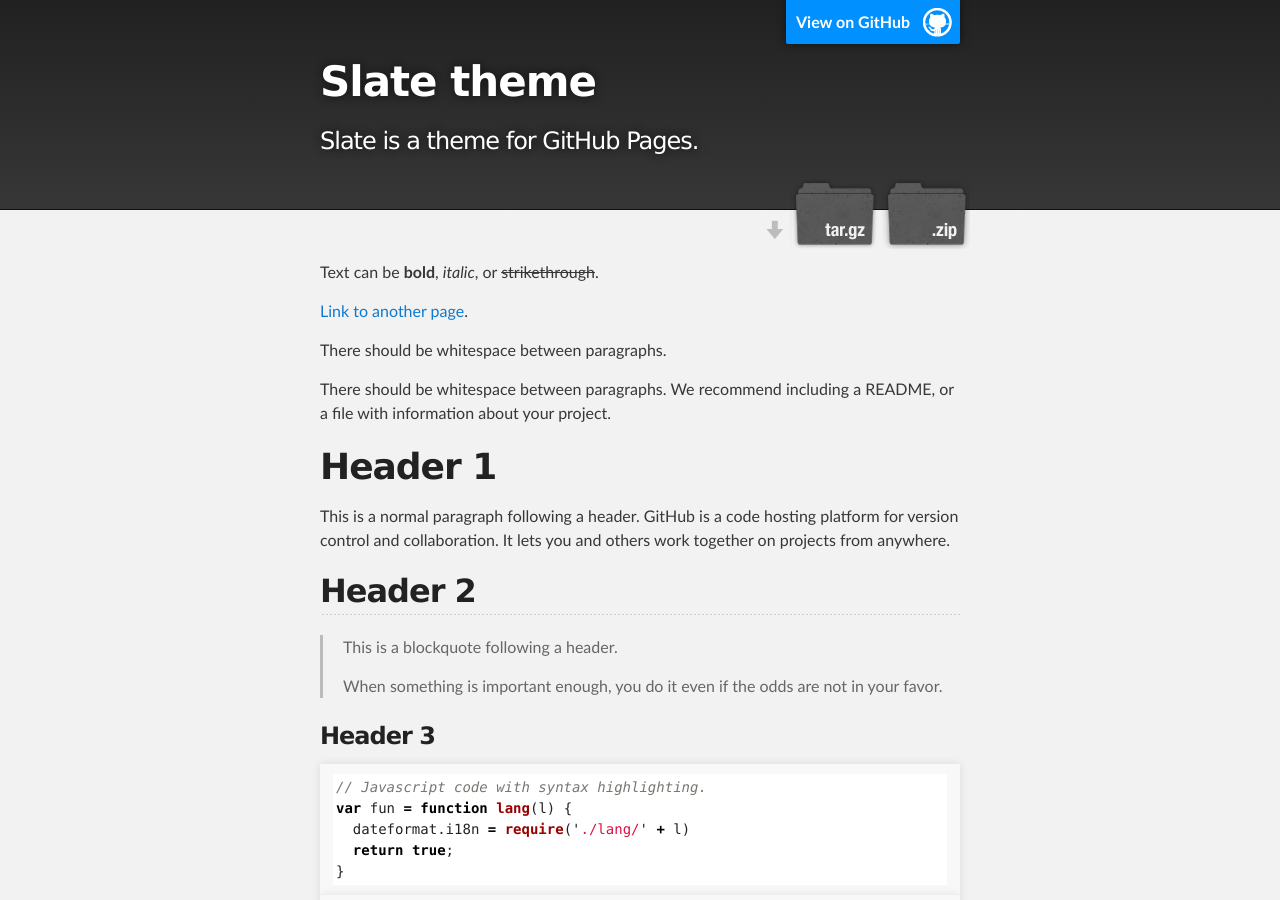
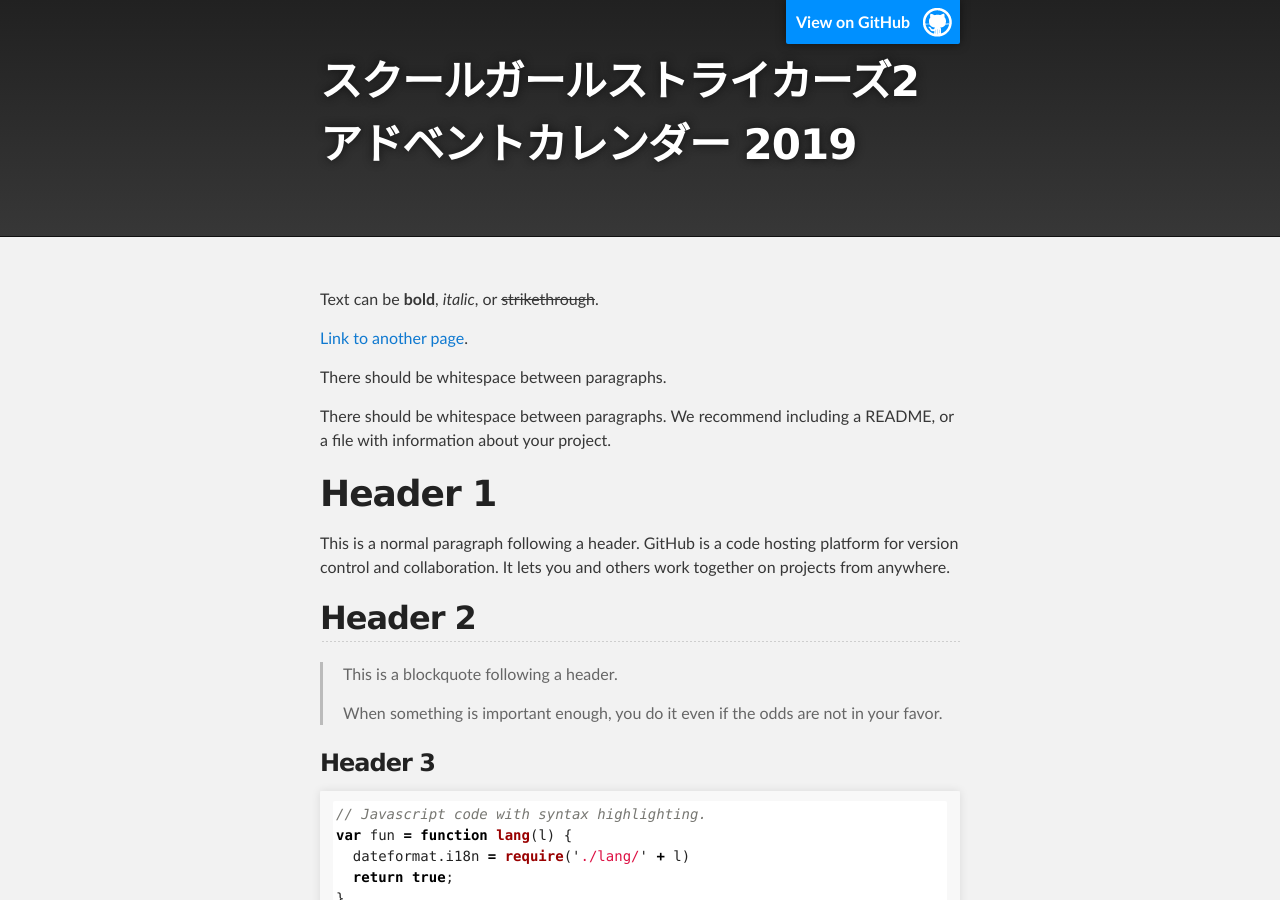
Before and after one commit to kawa0x0A/SchoolGirlStrikersAdventCalendar2019, a Jekyll site: the page built from index.md, in a window 1280 px wide and 900 px high. Built offline with Jekyll 4.4.1, drawn with Linux system fonts in a browser that asks for light colours; the repository's description, which GitHub fills in, is left out; some of the changed text lies outside the part shown.

Commit message:
change title

```diff
--- a/_config.yml
+++ b/_config.yml
@@ -1,5 +1,5 @@
-title: Slate theme
-description: Slate is a theme for GitHub Pages.
-show_downloads: true
+title: スクールガールストライカーズ2 アドベントカレンダー 2019
+description:
+show_downloads: false
 google_analytics:
 theme: slate
```
